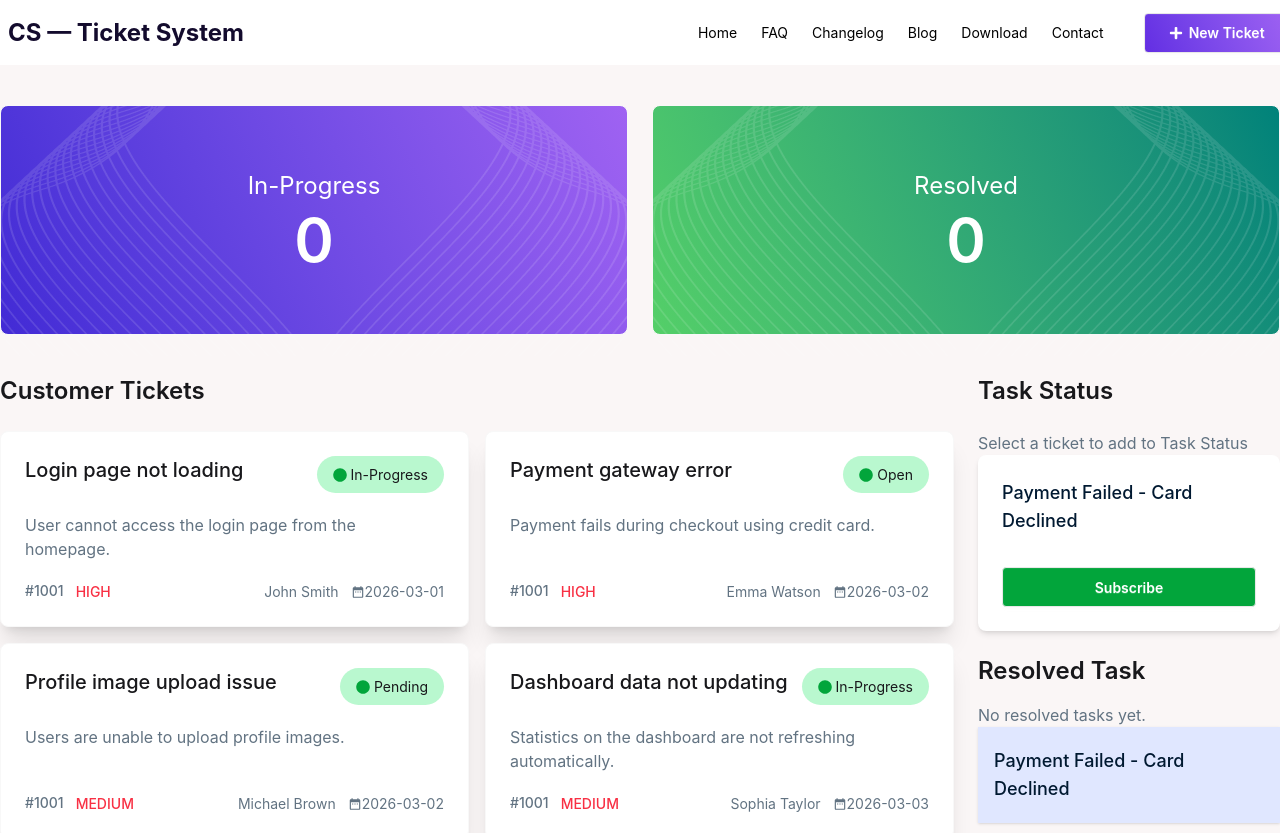
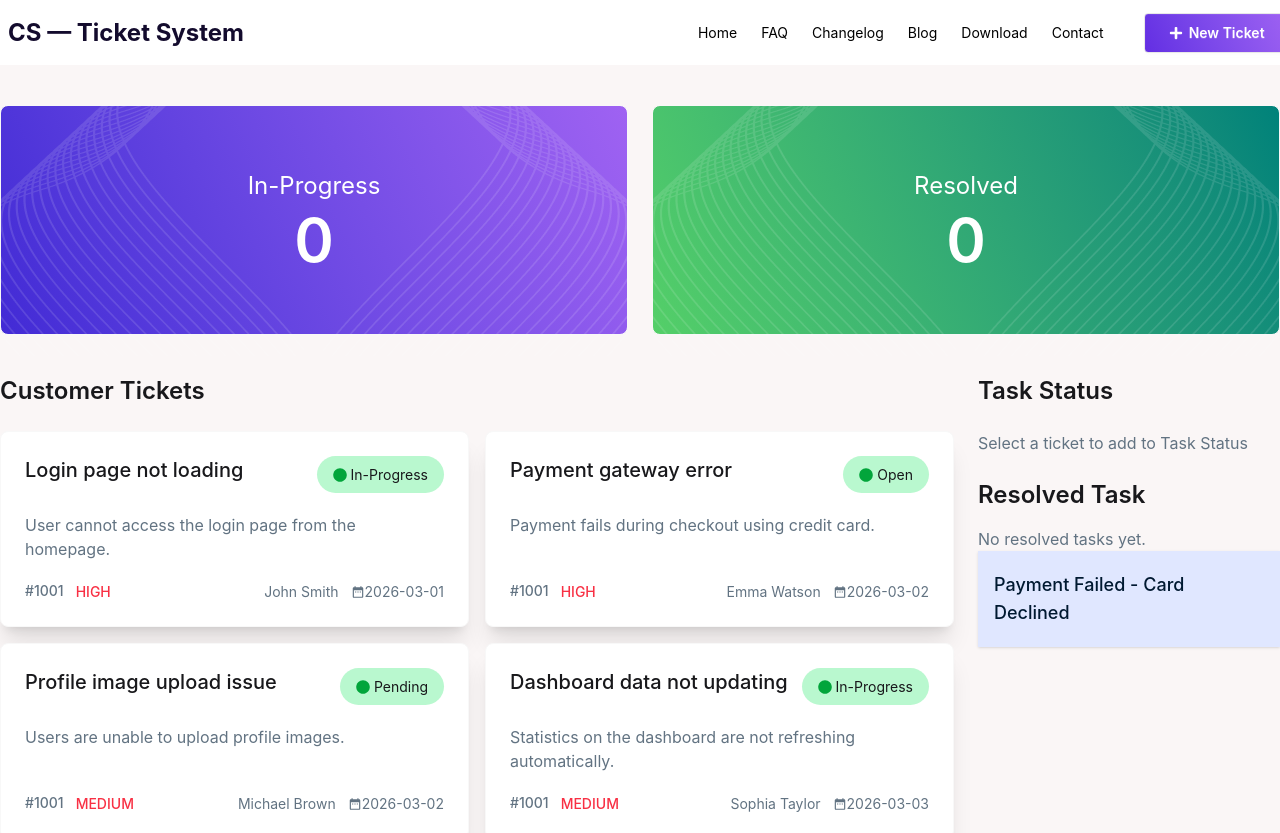
Before and after one commit to Tamanna5092/ticket-service, a React (Vite) app: page / in a window 1280 px wide. Shown: the top 833 px of the page. Built offline with nearby package versions, Linux system fonts and the light colour scheme.

Commit message:
show card in task status dynamically

```diff
--- a/src/components/TicketContainer/CustomerTickets/CustomerTickets.jsx
+++ b/src/components/TicketContainer/CustomerTickets/CustomerTickets.jsx
@@ -1,14 +1,14 @@
 import { use } from "react";
 import Ticket from "../Ticket/Ticket";
 
-export default function CustomerTickets({ ticketData }) {
+export default function CustomerTickets({ ticketData, handleTicketCardAdd }) {
   const tickets = use(ticketData);
   return (
     <div>
       <h1 className="text-2xl font-semibold">Customer Tickets</h1>
       <div className="grid grid-cols-1 md:grid-cols-2 gap-4 mt-6">
         {tickets.map((ticket) => (
-          <Ticket key={ticket.id} ticket={ticket} />
+          <Ticket key={ticket.id} ticket={ticket} handleTicketCardAdd={handleTicketCardAdd} />
         ))}
       </div>
     </div>
--- a/src/components/TicketContainer/TaskStatus/TaskStatus.jsx
+++ b/src/components/TicketContainer/TaskStatus/TaskStatus.jsx
@@ -1,29 +1,34 @@
 import React from "react";
 
-export default function TaskStatus() {
+export default function TaskStatus({ tickets }) {
   return (
     <div>
       <h1 className="text-2xl font-semibold">Task Status</h1>
       <div className="mt-6">
-        {/* status 1 */}
-        <div>
-          <p className="text-[#627382]">
-            Select a ticket to add to Task Status
-          </p>
-        </div>
-        {/* status 2 */}
-        <div className="card bg-base-100 shadow-md">
-          <div className="card-body">
-            <h2 className="text-lg text-[#001931] font-medium">
-              Payment Failed - Card Declined
-            </h2>
-            <div className="mt-6">
-              <button className="btn w-full bg-[#02A53B] font-semibold text-white">
-                Subscribe
-              </button>
+        {tickets.length > 0 ? (
+          tickets.map((ticket) => (
+            // status 1: ticket added to task status
+            <div className="card bg-base-100 shadow-md mb-6">
+              <div className="card-body">
+                <h2 className="text-lg text-[#001931] font-medium">
+                  {ticket.title}
+                </h2>
+                <div className="mt-6">
+                  <button className="btn w-full bg-[#02A53B] font-semibold text-white">
+                    Complete
+                  </button>
+                </div>
+              </div>
             </div>
+          ))
+        ) : (
+          // status 2: no ticket added yet
+          <div>
+            <p className="text-[#627382]">
+              Select a ticket to add to Task Status
+            </p>
           </div>
-        </div>
+        )}
         {/* status 3 */}
         <div className="mt-6">
           <h1 className="text-2xl font-semibold mb-4">Resolved Task</h1>
--- a/src/components/TicketContainer/Ticket/Ticket.jsx
+++ b/src/components/TicketContainer/Ticket/Ticket.jsx
@@ -2,10 +2,11 @@ import React from "react";
 import { FaCircle } from "react-icons/fa";
 import { MdDateRange } from "react-icons/md";
 
-export default function Ticket({ ticket }) {
+export default function Ticket({ ticket, handleTicketCardAdd }) {
+  // console.log( "ticket", ticket);
   const { title, description, customer, priority, status, createdAt } = ticket;
   return (
-    <div className="card card-border bg-base-100 shadow-xl mx-4 md:mx-0">
+    <div onClick={() => handleTicketCardAdd(ticket)} className="card card-border bg-base-100 shadow-xl mx-4 md:mx-0 cursor-pointer">
       <div className="card-body">
         <div className="flex justify-between">
           <p className="text-xl font-medium">{title}</p>
--- a/src/components/TicketContainer/TicketContainer.jsx
+++ b/src/components/TicketContainer/TicketContainer.jsx
@@ -1,24 +1,35 @@
-import React, { Suspense } from "react";
+import React, { Suspense, useState } from "react";
 import CustomerTickets from "./CustomerTickets/CustomerTickets";
 import TaskStatus from "./TaskStatus/TaskStatus";
 
 const TicketData = async () => {
-  const  res = await fetch("/ticket.json")
+  const res = await fetch("/ticket.json");
   return res.json();
 };
 
 export default function TicketContainer() {
-    const ticketData = TicketData();
-    console.log(ticketData);
+    const [tickets, setTickets] = useState([]);
+    console.log("tickets", tickets);
+  const ticketData = TicketData();
+
+  const handleTicketCardAdd = (ticket) => {
+    console.log("Ticket card clicked", ticket);
+    setTickets([...tickets, ticket]);
+  };
+
+
   return (
     <div className="grid gird-col md:grid-cols-4 gap-6 mt-10">
       <div className="md:col-span-3">
         <Suspense fallback={<div>Loading...</div>}>
-          <CustomerTickets ticketData={ticketData}></CustomerTickets>
+          <CustomerTickets
+            ticketData={ticketData}
+            handleTicketCardAdd={handleTicketCardAdd}
+          ></CustomerTickets>
         </Suspense>
       </div>
       <div className="md:col-span-1">
-        <TaskStatus></TaskStatus>
+        <TaskStatus tickets={tickets}></TaskStatus>
       </div>
     </div>
   );
```
